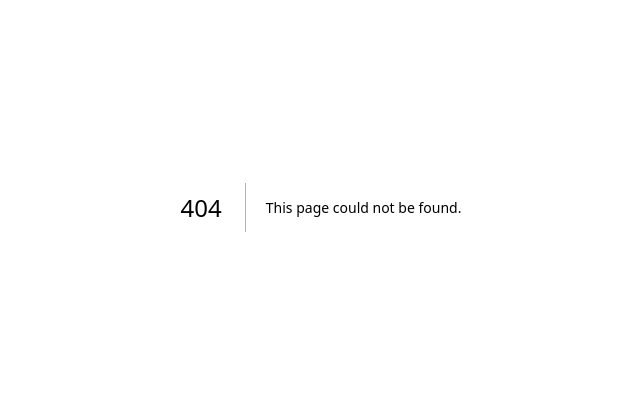
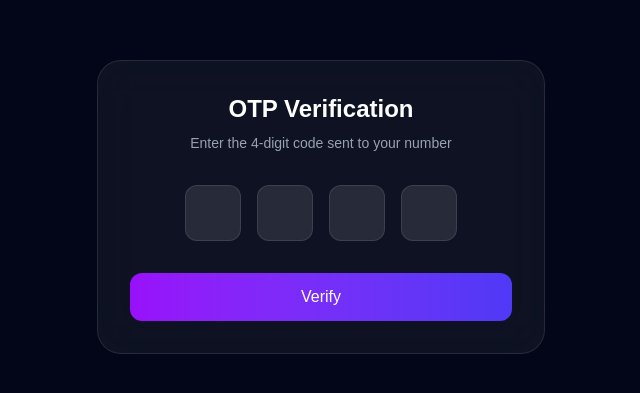
Before and after one commit to Hrisshhii/pearl-thoughts, a Next.js app: page /otp in a window 1280 px wide. Before the commit this address had no page. Shown: the part 193-586 px from the top of the page, without its empty margins (319-959 px from the left). Built offline with nearby package versions, Linux system fonts and the light colour scheme.

Commit message:
adding otp page

```diff
--- /dev/null
+++ b/app/otp/page.tsx
@@ -0,0 +1,55 @@
+"use client";
+import { useState } from "react";
+import { useRouter } from "next/navigation";
+
+export default function OTPPage() {
+  const [otp, setOtp] = useState(["", "", "", ""]);
+  const router = useRouter();
+
+  function handleChange(value: string, index: number) {
+    if (!/^[0-9]?$/.test(value)) return;
+    const updated = [...otp];
+    updated[index] = value;
+    setOtp(updated);
+
+    if(value&&index<3){
+      const nextInput=document.getElementById(`otp-${index+1}`);
+      nextInput?.focus();
+    }
+  }
+
+  return (
+    <div className="min-h-screen flex items-center justify-center bg-slate-950 text-white">
+      <div className="w-full max-w-md bg-white/5 backdrop-blur-xl border border-white/10 rounded-3xl p-8">
+
+        <h2 className="text-2xl font-semibold text-center mb-2">
+          OTP Verification
+        </h2>
+        <p className="text-center text-gray-400 text-sm mb-8">
+          Enter the 4-digit code sent to your number
+        </p>
+
+        <div className="flex justify-center gap-4 mb-8">
+          {otp.map((digit, index) => (
+            <input
+              id={`otp-${index}`}
+              key={index}
+              value={digit}
+              onChange={(e) => handleChange(e.target.value, index)}
+              maxLength={1}
+              inputMode="numeric"
+              className="w-14 h-14 text-center text-xl rounded-xl bg-white/10 border border-white/10 focus:ring-1 focus:ring-purple-400 outline-none"
+            />
+          ))}
+        </div>
+
+        <button
+          onClick={() => router.push("/home")}
+          className="w-full py-3 rounded-xl bg-linear-to-r from-purple-600 to-indigo-600 hover:opacity-90 cursor-pointer"
+        >
+          Verify
+        </button>
+      </div>
+    </div>
+  );
+}
--- a/app/page.tsx
+++ b/app/page.tsx
@@ -3,8 +3,10 @@
 
 import { useState } from "react";
 import { motion, useMotionValue, useSpring } from "framer-motion";
+import { useRouter } from "next/navigation";
 
 export default function LoginPage() {
+  const router=useRouter();
   const [remember,setRemember]=useState(false);
   const [email,setEmail]=useState("");
   const [password,setPassword]=useState("");
@@ -109,7 +111,10 @@ export default function LoginPage() {
             disabled={!isValid||loading}
             onClick={()=>{
               setLoading(true);
-              setTimeout(()=>setLoading(false), 1500);
+              setTimeout(()=>{
+                setLoading(false);
+                router.push("/otp")
+              }, 1500);
             }}
             className={`w-full py-3 rounded-xl font-medium transition ${
               isValid?"bg-linear-to-r from-purple-600 to-indigo-600 hover:opacity-90 cursor-pointer":"bg-gray-700 cursor-not-allowed"
```
